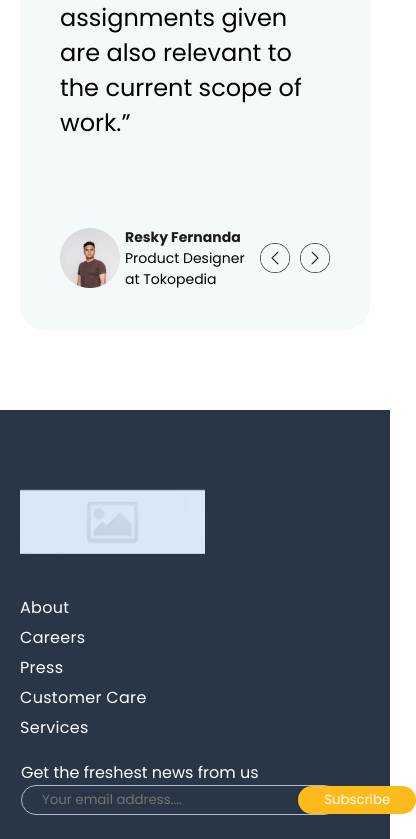
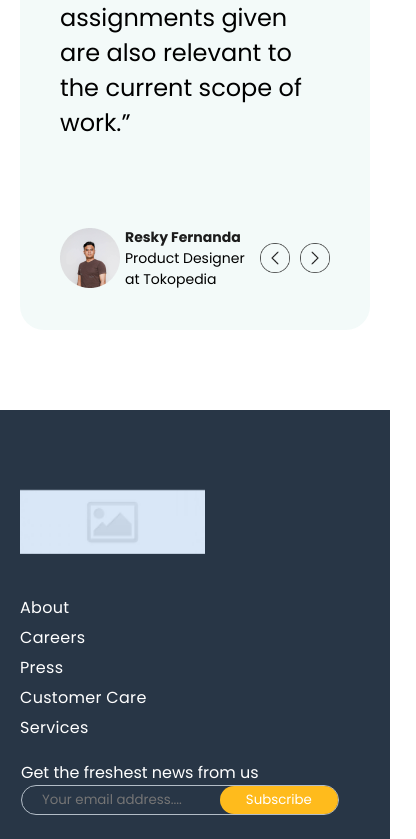
Before and after one commit to tarekshenawy/Solar-company, a plain HTML site: page index.html in a window 390 px wide. Shown: the part 9783-10622 px from the top of the page, 416 px wide, since content can reach past the window. Drawn offline with Linux system fonts and the light colour scheme; files whose address does not match are found by name.

Commit message:
edit responsive

```diff
--- a/style.css
+++ b/style.css
@@ -944,6 +944,9 @@ nav .nav-list .nav-home{
     width:100%;
     height: 30px;
 }
+.footer-top .right input{
+    width: 60%;
+}
 .footer-top .right button{
     width: 40%;
       display: flex;
```
